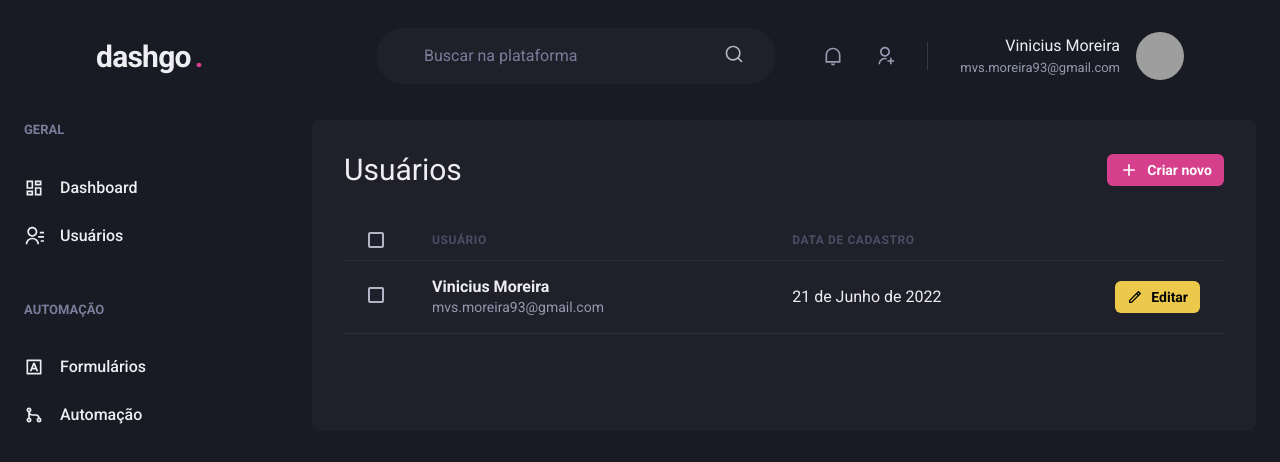
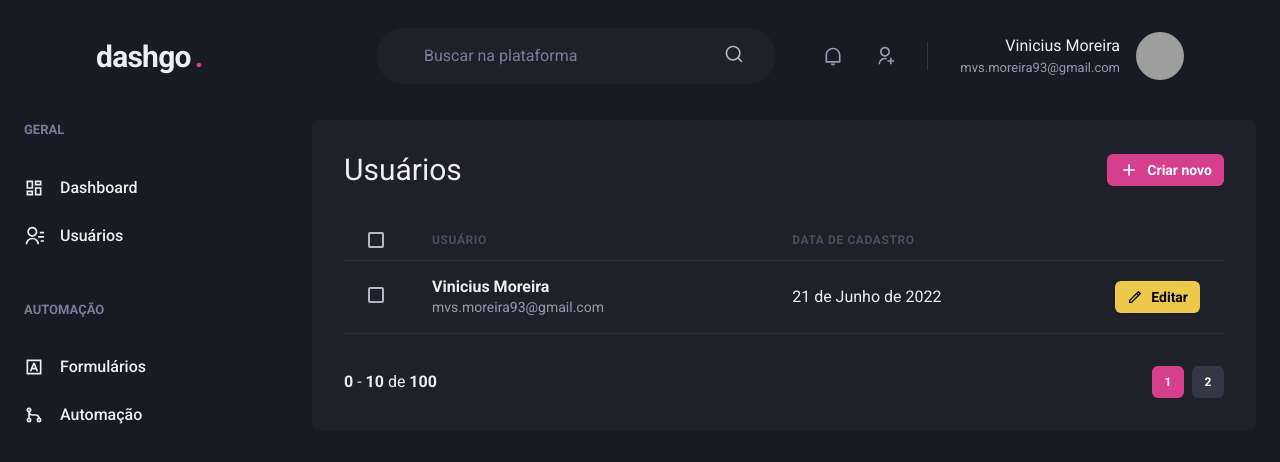
Before and after one commit to mvsmoreira/dashgo, a Next.js app: page /users in a window 1280 px wide. Shown: the top 462 px of the page. Built offline with nearby package versions, Linux system fonts and the light colour scheme; grey boxes are pictures that could not be loaded.

Commit message:
feat(component): add Pagination component

```diff
--- /dev/null
+++ b/src/components/Pagination.tsx
@@ -0,0 +1,45 @@
+import { Box, Button, HStack } from "@chakra-ui/react"
+
+const Pagination = () => {
+  return (
+    <HStack
+      mt="8"
+      justify="space-between"
+      align="center"
+      spacing="6"
+    >
+      <Box>
+        <strong>0</strong> - <strong>10</strong> de <strong>100</strong>
+      </Box>
+      <HStack spacing="2">
+        <Button
+          size="sm"
+          fontSize="xs"
+          w="4"
+          colorScheme="pink"
+          disabled
+          _disabled={{
+            bg: 'pink.500',
+            cursor: 'default',
+          }}
+        >
+          1
+        </Button>
+        <Button
+          size="sm"
+          fontSize="xs"
+          w="4"
+          colorScheme="pink"
+          bg="gray.700"
+          _hover={{
+            bg: 'gray.500'
+          }}
+        >
+          2
+        </Button>
+      </HStack>
+    </HStack>
+  )
+}
+
+export default Pagination
--- a/src/pages/users/index.tsx
+++ b/src/pages/users/index.tsx
@@ -1,6 +1,7 @@
 import { Box, Button, Checkbox, Flex, Heading, Icon, Table, Tbody, Td, Text, Th, Thead, Tr } from "@chakra-ui/react"
 import { RiAddLine, RiPencilLine } from "react-icons/ri"
 import Header from "../../components/Header"
+import Pagination from "../../components/Pagination"
 import Sidebar from "../../components/Sidebar"
 
 const UserList = () => {
@@ -63,6 +64,7 @@
               </Tr>
             </Tbody>
           </Table>
+          <Pagination />
         </Box>
       </Flex>
     </Box>
```
